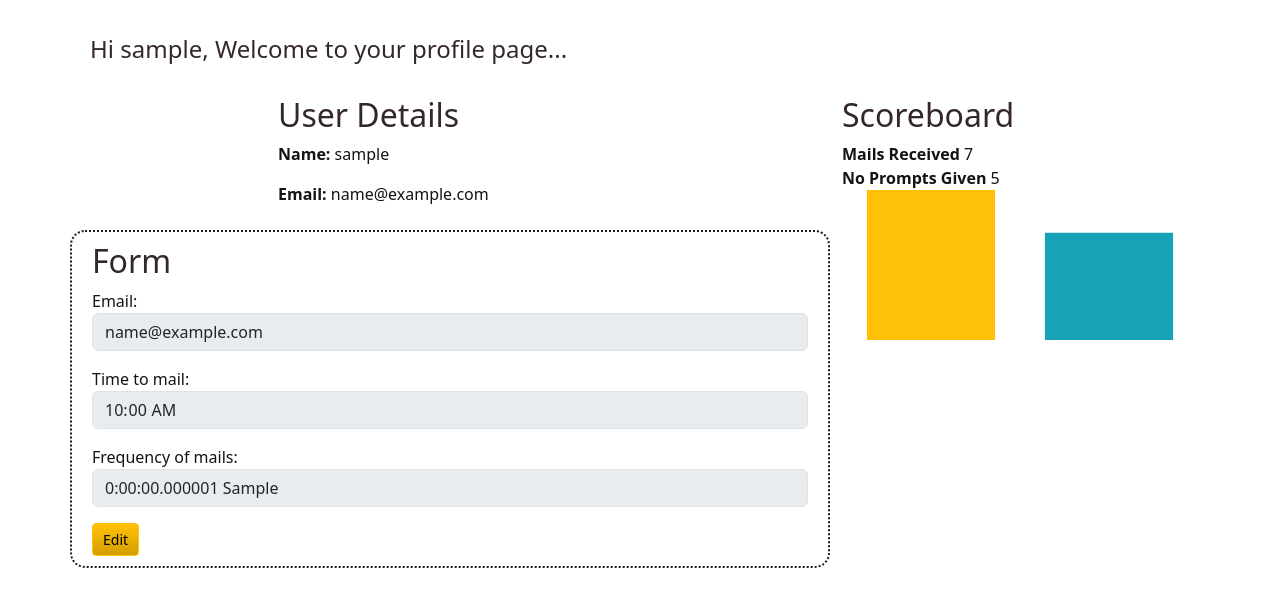
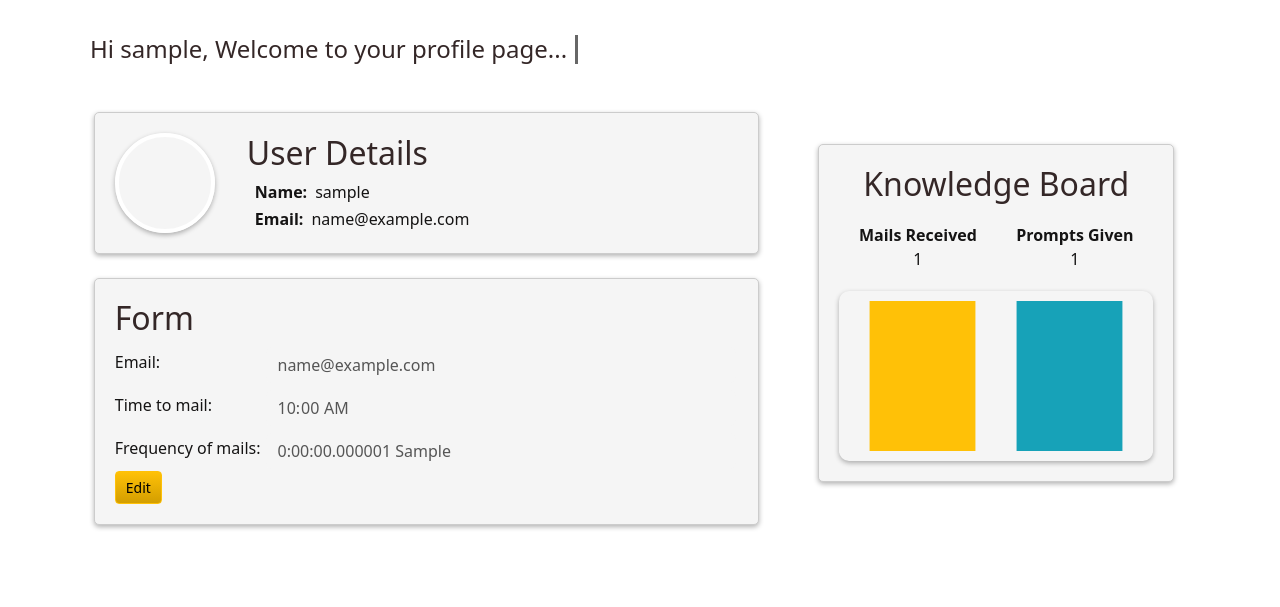
Before and after one commit to Hack-Shark/ScholarSync, a Django app: page /profile/ in a window 1280 px wide. Shown: the part 56-663 px from the top of the page. Run offline with Django 4.2, Linux system fonts and the light colour scheme; a user stored in the database is signed in; tables that the repository leaves empty hold one stand-in row (values such as "Sample post"); parts of the project's set-up code (start-up, migrations or seed data) failed here and were passed over; some libraries are stand-ins or nearby versions.

Commit message:
Mailing Fixes and Profile update

```diff
--- a/master/backend/base/static/base/main.css
+++ b/master/backend/base/static/base/base.css
@@ -36,10 +36,8 @@ ul {
   margin-bottom: 20px;
 }
 
-.alert {
+.pref-head {
   color: #fff;
-  background-color: #1e1e1e;
-  border-color: #1e1e1e;
 }
 
 .alert-info {
--- /dev/null
+++ b/master/backend/base/static/base/profile.css
@@ -0,0 +1,95 @@
+h1 {
+    margin-bottom: 20px;
+}
+
+.user-details-container {
+    display: inline-flex;
+    align-items: center;
+    border: 1px solid #ccc;
+    border-radius: 5px;
+    padding: 20px;
+    box-shadow: 0 2px 5px rgba(0, 0, 0, 0.3);
+    background-color: #f5f5f5;
+}
+
+.user-details-image {
+    width: 100px;
+    height: 100px;
+    border-radius: 50%;
+    border: 4px solid #fff;
+    box-shadow: 0 2px 5px rgba(0, 0, 0, 0.3);
+    margin-right: 20px;
+}
+
+.user-details-text {
+    flex-grow: 1;
+}
+
+.scoreboard {
+    margin-bottom: 40px;
+    border: 1px solid #ccc;
+    border-radius: 5px;
+    padding: 20px;
+    box-shadow: 0 2px 5px rgba(0, 0, 0, 0.3);
+    background-color: #f5f5f5;
+}
+
+.scoreboard h2 {
+    text-align: center;
+    margin-bottom: 20px;
+}
+
+.scoreboard-scores {
+    display: flex;
+    justify-content: space-around;
+    align-items: center;
+    margin-bottom: 20px;
+}
+
+.scoreboard-scores-item {
+    text-align: center;
+}
+
+.scoreboard-scores-item strong {
+    display: block;
+}
+
+.scoreboard-plot {
+    text-align: center;
+    border-radius: 10px;
+    box-shadow: 0 2px 5px rgba(0, 0, 0, 0.3);
+    padding: 10px;
+    background-color: #f5f5f5;
+}
+
+.form-container {
+    border: 1px solid #ccc;
+    border-radius: 5px;
+    padding: 20px;
+    box-shadow: 0 2px 5px rgba(0, 0, 0, 0.3);
+    background-color: #f5f5f5;
+}
+
+.form-control {
+    flex: 3;
+    background-color: #eee;
+    color: #333;
+    margin: 2px;
+}
+
+.form-control:disabled {
+    color: #555;
+    background-color: #f5f5f5;
+    border: none;
+}
+
+p {
+    margin-top: 3px;
+    margin-bottom: 0;
+    display: flex;
+}
+
+label {
+    padding-top: 5px;
+    flex: 1;
+}
--- a/master/backend/base/templates/ajax.html
+++ b/master/backend/base/templates/ajax.html
@@ -22,53 +22,54 @@
                     console.log(data)
                     if (data.status == "Save") {
                         console.log("Form submitted Successfully");
+                        $('#messages').text(data.message);
                         $("form")[0].reset();
-
+                        $('#messages').addClass('alert-success').removeAttr('style')
+                        $("#messages").show()
+                        setTimeout(function () {
+                            $('#messages').text("'");
+                            $('#messages').removeClass('alert-success')
+                            $('#messages').css('color', 'white');
+                        }, 3000);
+                        // Append the new preference data to the table
+                        let prefData = data.pref_data;
+                        let tableBody = $('#prefs_body');
+                        tableBody.empty();
+                        for (let i = 0; i < prefData.length; i++) {
+                            let pref = prefData[i];
+                            let row = '<tr>' +
+                                '<td>' + (i + 1) + '</td>' +
+                                '<td class="textColumn">' + pref.text + '</td>' +
+                                '<td class="dateColumn">' + pref.after + '</td>' +
+                                '<td>' +
+                                '<input class="btn btn-edit btn-warning btn-sm" data-sid="' + pref.id + '" type="button" value="Edit">' +
+                                '<input class="btn btn-del btn-danger btn-sm" data-sid="' + pref.id + '" type="button" value="Delete">' +
+                                '</td>' +
+                                '</tr>';
+                            tableBody.append(row);
+                        }
                     }
                     if (data.status == 0) {
                         console.log("Unable to save the preference");
                     }
                     if (data.status == 'invalid') {
                         console.log('invalid input');
-                        alert(data.message);
-                        // $('#messages').text(data.message);
-                        // $("#messages").show().delay(3000).fadeOut();
+                        // alert(data.message);
+                        $('#messages').text(data.message);
                         $('form')[0].reset();
+                        $('#messages').addClass('alert-danger').removeAttr('style')
+                        $("#messages").show()
+                        setTimeout(function () {
+                            $('#messages').text("'");
+                            $('#messages').removeClass('alert-danger')
+                            $('#messages').css('color', 'white');
+                        }, 3000);
                     }
                 }
             })
         }
     })
 
-    //geting the user related prefs
-    $('#getbtn').click(function () {
-        console.log("getting preferences")
-        $.ajax({
-            url: "{% url 'get_pref' %}",
-            type: "GET",
-            dataType: "json",
-            success: function (response) {
-                console.log(response);
-                output = '';
-                x = response.pref_data;
-                for (i = 0; i < x.length; i++) {
-                    output += `<tr>
-                                    <td>`+ (i + 1) + `</td>
-                                    <td class="textColumn">`+ x[i].text + `</td>
-                                    <td class="dateColumn">`+ x[i].after + `</td>
-                                    <td>
-                                        <input class="btn btn-edit btn-warning btn-sm" data-sid="`+ x[i].id + `" type="button" value="Edit">
-                                        <input class="btn btn-del btn-danger btn-sm" data-sid="`+ x[i].id + `" type="button" value="Delete">
-                                    </td>
-                                </tr>`
-                }
-                $("#prefs_body").html(output);
-            },
-            error: function (error) {
-                console.error(error);
-            }
-        });
-    })
 
     // deleting function
     $("#prefs_body").on("click", ".btn-del", function () {
--- a/master/backend/base/templates/base.html
+++ b/master/backend/base/templates/base.html
@@ -16,7 +16,7 @@
     <script src="https://code.jquery.com/jquery-3.6.0.min.js"></script>
     <script src="https://cdn.jsdelivr.net/npm/chart.js@3.6.1/dist/chart.min.js"></script>
     <!-- Additional CSS -->
-    <link rel="stylesheet" type="text/css" href="{% static 'base/main.css' %}">
+    <link rel="stylesheet" type="text/css" href="{% static 'base/base.css' %}">
     {% block css %}{% endblock %}
     {% if title %}
     <title>ScholarSync - {{ title }}</title>
--- a/master/backend/base/urls.py
+++ b/master/backend/base/urls.py
@@ -3,7 +3,7 @@ from . import views
 
 urlpatterns = [
     path('', views.pref_add, name='pref_add'),
-    path('get-pref',views.get_pref,name='get_pref'),
+    # path('get-pref',views.get_pref,name='get_pref'),
     path('del-pref',views.del_pref,name='del_pref'),
     path('edit-pref',views.edit_pref,name='edit_pref'),
 ]
--- a/master/backend/users/templates/users/profile.html
+++ b/master/backend/users/templates/users/profile.html
@@ -8,21 +8,21 @@
 {% block content %}
 
 <div style="color: #fff; font-size: 30px; text-align: left; margin-bottom: 20px;">
-    <h4 class="typewriter-text px-2" style="display: inline-block; border-right: .15em solid rgb(255, 255, 255);"></h4>
+    <h4 class="typewriter-text px-2" style="display: inline-block; border-right: .15em solid #676767;"></h4>
 </div>
 
 <div class="my-4"></div>
-<div class="row">
-    <div class="col-lg-8 mb-4">
-        <div class="row mb-2">
+<div class="row" style="justify-content: space-around;">
+    <div class="col-lg-7 mb-4">
+        <div class="row mb-4 mt-3">
             <div class="user-details-container mx-auto row">
                 <div class="user-details-image col-sm-3">
                     <!-- <img src="profile-pic.jpg" alt="DP"> -->
                 </div>
                 <div class="user-details-text col-sm-7">
                     <h2>User Details</h2>
-                    <p><strong>Name:</strong> {{ user.username }}</p>
-                    <p><strong>Email:</strong> {{ user.email }}</p>
+                    <p><strong class="mx-2">Name:</strong> {{ user.username }}</p>
+                    <p><strong class="mx-2">Email:</strong> {{ user.email }}</p>
                 </div>
             </div>
         </div>
@@ -38,16 +38,16 @@
         </div>
     </div>
     <div class="col-lg-4">
-        <div class="scoreboard">
-            <h2>Scoreboard</h2>
+        <div class="scoreboard mt-5">
+            <h2>Knowledge Board</h2>
             <div class="scoreboard-scores">
                 <div class="scoreboard-scores-item">
                     <strong>Mails Received</strong>
-                    <span id="mails-score" class="score">7</span>
+                    <span id="mails-score" class="score">{{ user_article_count }}</span>
                 </div>
                 <div class="scoreboard-scores-item">
-                    <strong>No Prompts Given</strong>
-                    <span id="prompts-score" class="score">5</span>
+                    <strong>Prompts Given</strong>
+                    <span id="prompts-score" class="score">{{ preference_count }}</span>
                 </div>
             </div>
             <div class="scoreboard-plot">
--- a/master/backend/users/views.py
+++ b/master/backend/users/views.py
@@ -3,7 +3,7 @@ from django.contrib.auth import authenticate, login
 from .forms import LoginForm, SignupForm, EmailTimeForm
 from django.contrib.auth.models import User
 from base.forms import PrefAddForm
-from base.models import Preference
+from base.models import Preference,UserArticle
 from django.contrib import messages
 from .models import EmailTime,Frequency
 from django.contrib.auth.decorators import login_required
@@ -66,6 +66,9 @@ def profile_view(request):
         email_time.freq = frequency
         email_time.save()
 
+    user_article_count = UserArticle.objects.filter(user=request.user).count()
+    preference_count = Preference.objects.filter(user=request.user).count()
+
     if request.method == 'POST':
         form = EmailTimeForm(request.POST, instance=email_time)
         if form.is_valid():
@@ -74,4 +77,11 @@ def profile_view(request):
             return redirect('profile')
     else:
         form = EmailTimeForm(instance=email_time)
-    return render(request, 'users/profile.html', {'title':'Profile','user': request.user, 'form': form})
+    context = {
+        'title': 'Profile',
+        'user': request.user,
+        'form': form,
+        'user_article_count': user_article_count,
+        'preference_count': preference_count,
+    }
+    return render(request, 'users/profile.html', context)
```
Also changed, not shown: master/backend/base/static/base/home.css (deleted, +0 -19 lines), master/backend/base/templates/home.html (+33 -13 lines), master/backend/base/views.py (+10 -9 lines), master/backend/users/scheduler.py (+7 -3 lines).
